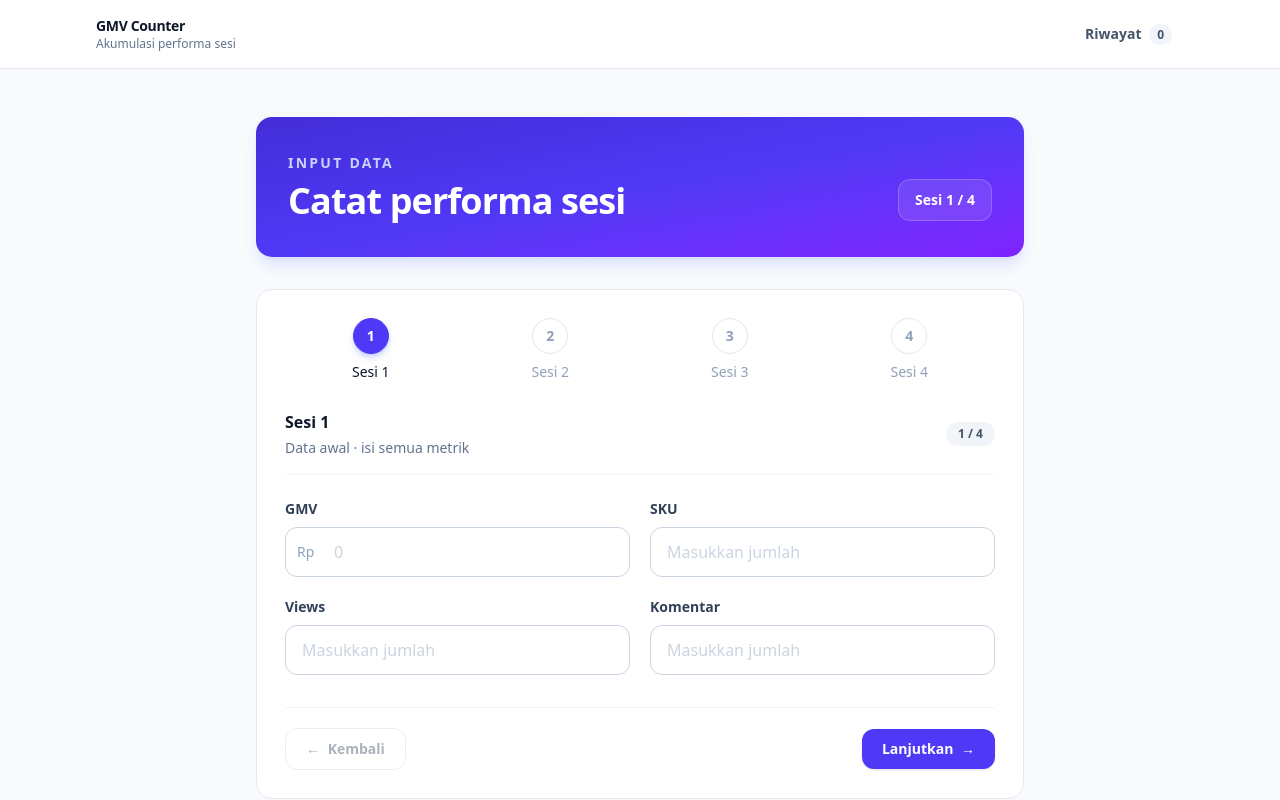
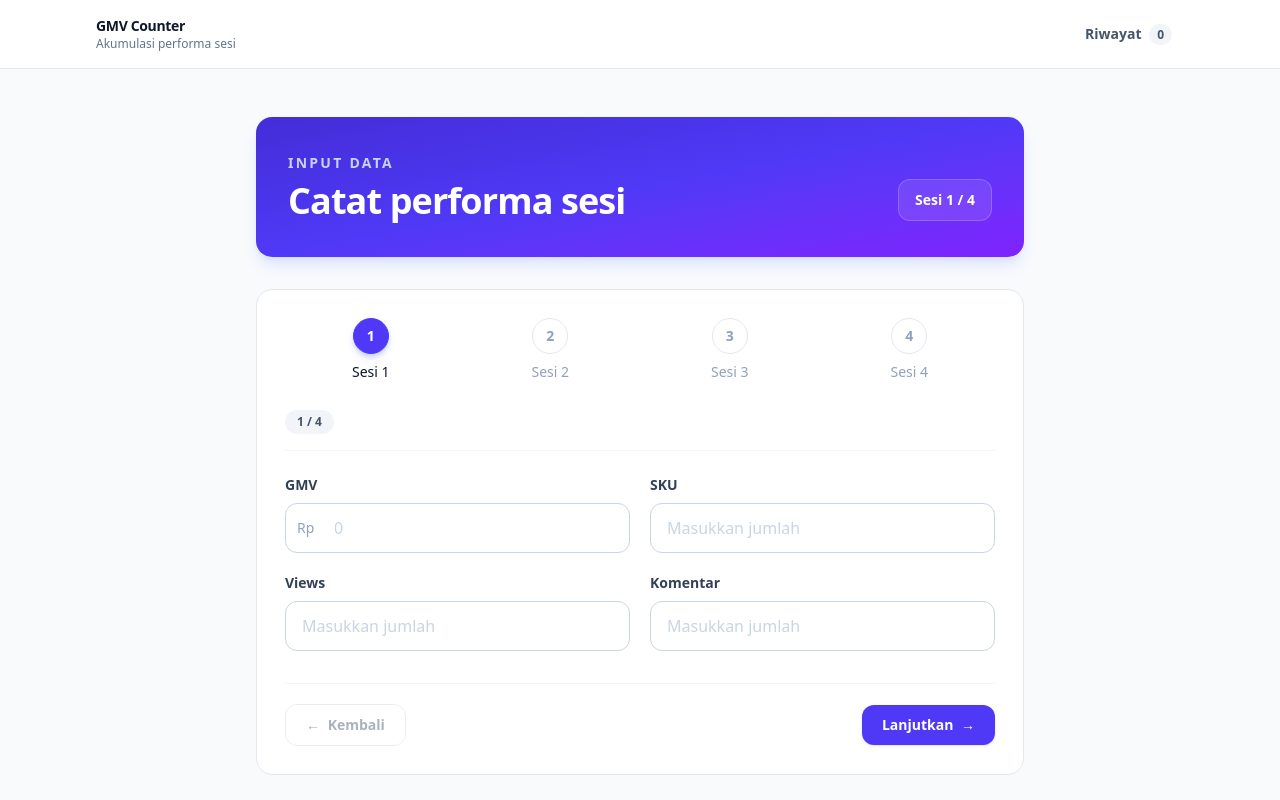
Before and after one commit to faizallmaullana/gmv-counter, a Vue app: page / in a window 1280 px wide. Shown: the top 800 px of the page. Built offline with nearby package versions, Linux system fonts and the light colour scheme.

Commit message:
fix: header

```diff
--- a/src/App.vue
+++ b/src/App.vue
@@ -214,7 +214,6 @@ onMounted(() => {
             </div>
           </div>
           <div class="mb-6 flex items-center justify-between border-b border-slate-100 pb-4">
-            <div><h2 class="font-bold">Sesi {{ currentSession + 1 }}</h2><p class="mt-1 text-sm text-slate-500">{{ currentSession < 2 ? 'Data awal' : 'Data akhir' }} · isi semua metrik</p></div>
             <span class="rounded-full bg-slate-100 px-3 py-1 text-xs font-semibold text-slate-600">{{ currentSession + 1 }} / 4</span>
           </div>
           <div class="grid gap-5 sm:grid-cols-2">
```
